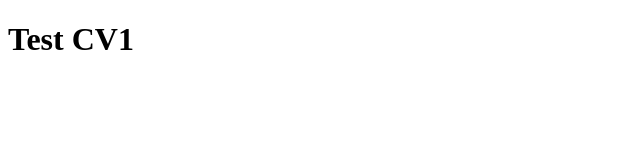
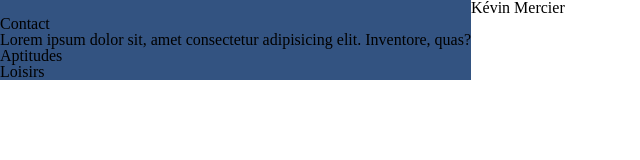
Before and after one commit to Kevin-Mercier/Kevin-Mercier.github.io, a plain HTML site: page index.html in a window 1280 px wide. Shown: the whole page, without its empty margins (0-640 px from the left). Drawn offline with Linux system fonts and the light colour scheme.

Commit message:
CV tout début

```diff
--- a/index.html
+++ b/index.html
@@ -3,9 +3,22 @@
 <head>
     <meta charset="UTF-8">
     <meta name="viewport" content="width=device-width, initial-scale=1.0">
-    <title>CV K</title>
+    <title>CV Kevin Mercier</title>
+    <link rel="stylesheet" href="reset.css">
+    <link rel="stylesheet" href="style.css">
 </head>
 <body>
-    <h1>Test CV1</h1>
+    <div class="wrapper">
+        <section class="section__left">
+            <img src="" alt="">
+            <h2>Contact</h2>
+            <p>Lorem ipsum dolor sit, amet consectetur adipisicing elit. Inventore, quas?</p>
+            <h2>Aptitudes</h2>
+            <h2>Loisirs</h2>
+        </section>
+        <section class="section__right">
+            <h1>Kévin Mercier</h1>
+        </section>
+    </div>
 </body>
 </html>
--- /dev/null
+++ b/reset.css
@@ -0,0 +1,48 @@
+/* http://meyerweb.com/eric/tools/css/reset/
+   v2.0 | 20110126
+   License: none (public domain)
+*/
+
+html, body, div, span, applet, object, iframe,
+h1, h2, h3, h4, h5, h6, p, blockquote, pre,
+a, abbr, acronym, address, big, cite, code,
+del, dfn, em, img, ins, kbd, q, s, samp,
+small, strike, strong, sub, sup, tt, var,
+b, u, i, center,
+dl, dt, dd, ol, ul, li,
+fieldset, form, label, legend,
+table, caption, tbody, tfoot, thead, tr, th, td,
+article, aside, canvas, details, embed,
+figure, figcaption, footer, header, hgroup,
+menu, nav, output, ruby, section, summary,
+time, mark, audio, video {
+	margin: 0;
+	padding: 0;
+	border: 0;
+	font-size: 100%;
+	font: inherit;
+	vertical-align: baseline;
+}
+/* HTML5 display-role reset for older browsers */
+article, aside, details, figcaption, figure,
+footer, header, hgroup, menu, nav, section {
+	display: block;
+}
+body {
+	line-height: 1;
+}
+ol, ul {
+	list-style: none;
+}
+blockquote, q {
+	quotes: none;
+}
+blockquote:before, blockquote:after,
+q:before, q:after {
+	content: '';
+	content: none;
+}
+table {
+	border-collapse: collapse;
+	border-spacing: 0;
+}
--- a/style.css
+++ b/style.css
@@ -1,3 +1,9 @@
-body{
-    background-color: black;
+
+.wrapper{
+    display: flex;
+    width: 100%;
 }
+
+.section__left{
+    background-color: #335381;
+}
```
